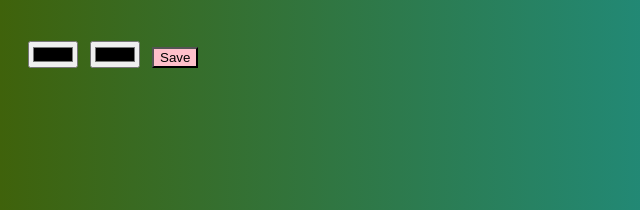
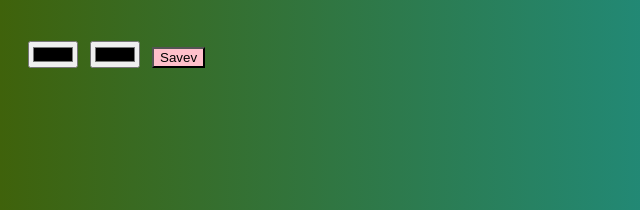
Before and after one commit to rufatgit/calculator, a plain HTML site: page index.html in a window 1280 px wide. Shown: the part 256-466 px from the top of the page, 0-640 px from the left. Drawn offline with Linux system fonts and the light colour scheme.

Commit message:
second commit

```diff
--- a/index.html
+++ b/index.html
@@ -103,7 +103,7 @@
         style="font-weight: initial; background-color: pink"
         id="1"
       >
-        Save
+        Savev
       </button>
     </div>
     <img src="calc.png" class="image" />
```
